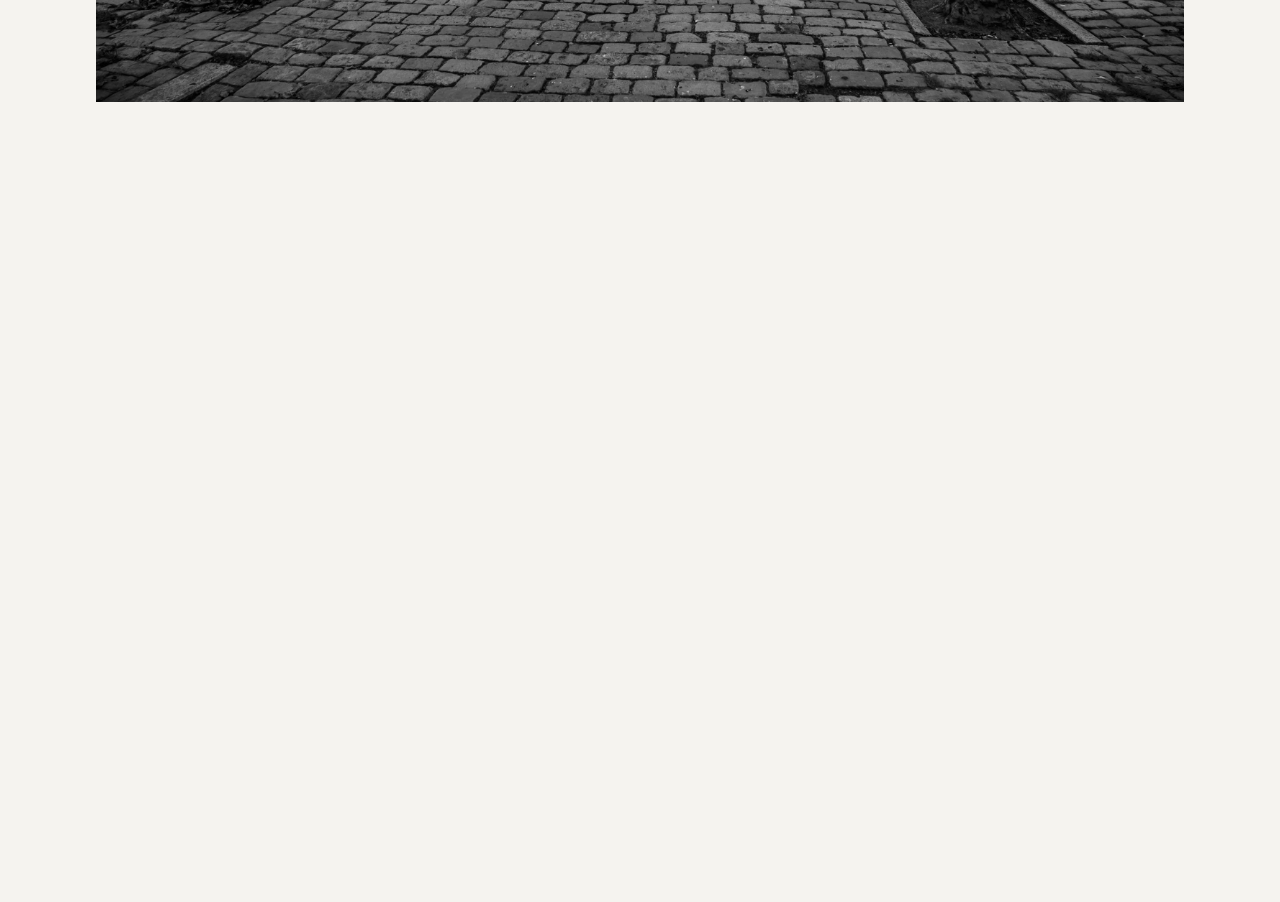
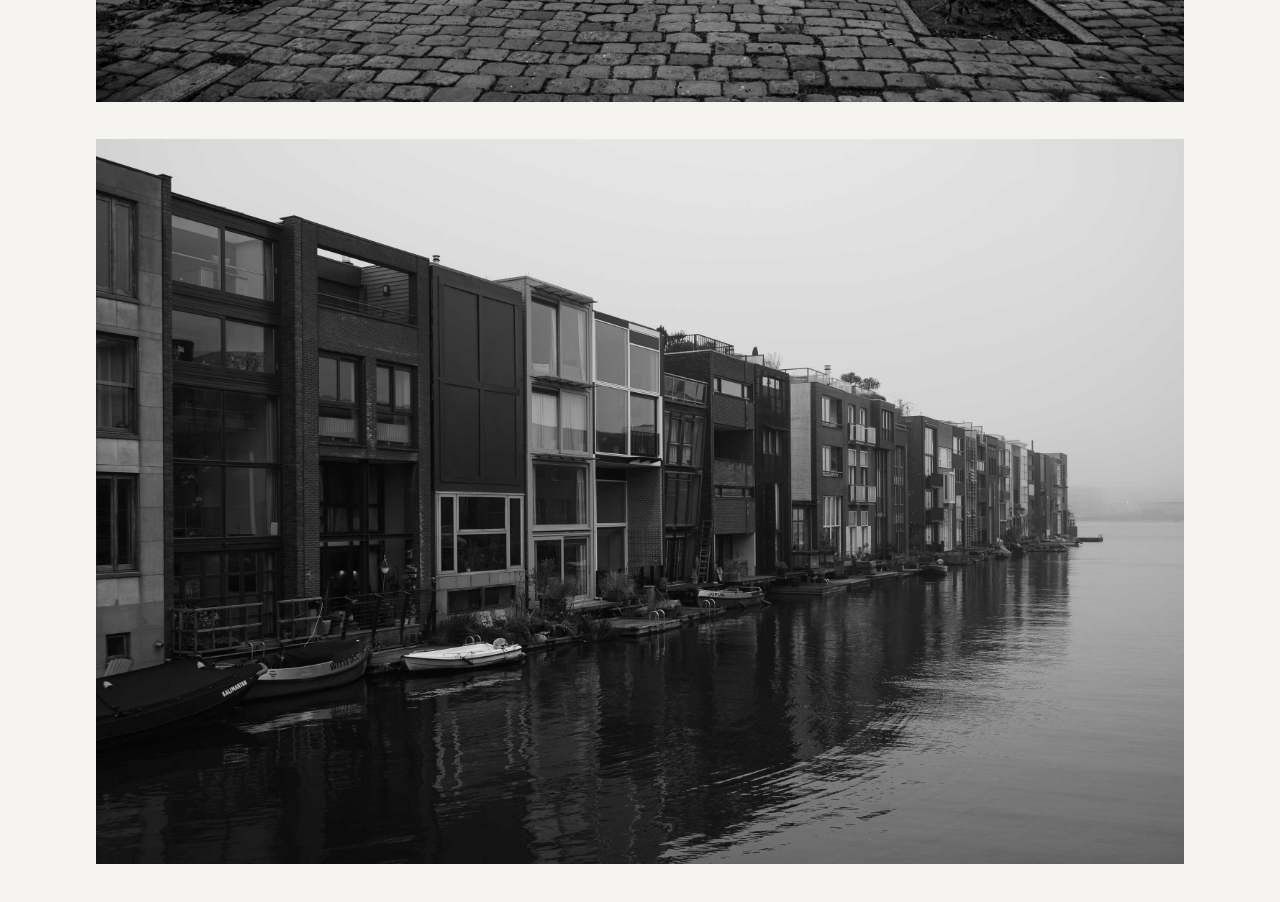
Before and after one commit to JensDDNN/jens-domela-portfolio, a Next.js app: page /work/winter-silence in a window 1280 px wide. Shown: the part 2400-3302 px from the top of the page. Before the commit the page ends 2603 px from the top, so only its background shows below. Built offline with nearby package versions, Linux system fonts and the light colour scheme.

Commit message:
Add image of Amsterdam Winter to page

```diff
--- a/app/work/winter-silence/page.tsx
+++ b/app/work/winter-silence/page.tsx
@@ -37,6 +37,16 @@ export default function WinterSilence() {
           marginTop: "2rem",
         }}
       />
+
+      <img
+        src="/images/DSC_1307.jpg"
+        alt="Amsterdam Winter"
+        style={{
+          width: "100%",
+          maxWidth: "1200px",
+          marginTop: "2rem",
+        }}
+      />
     </main>
   );
 }
```
